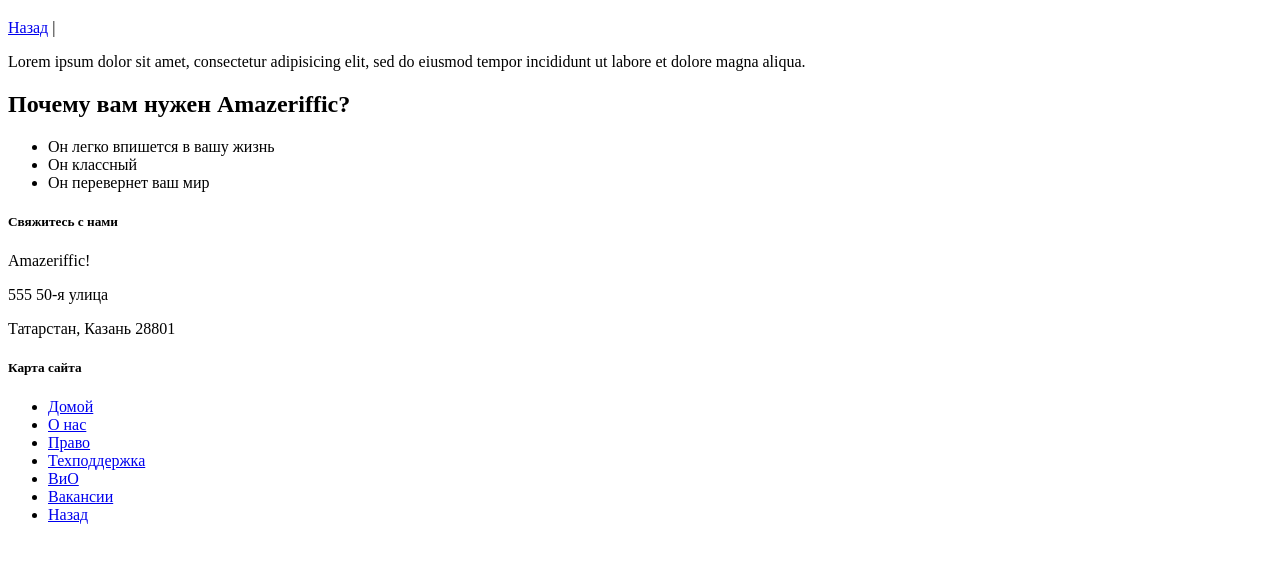
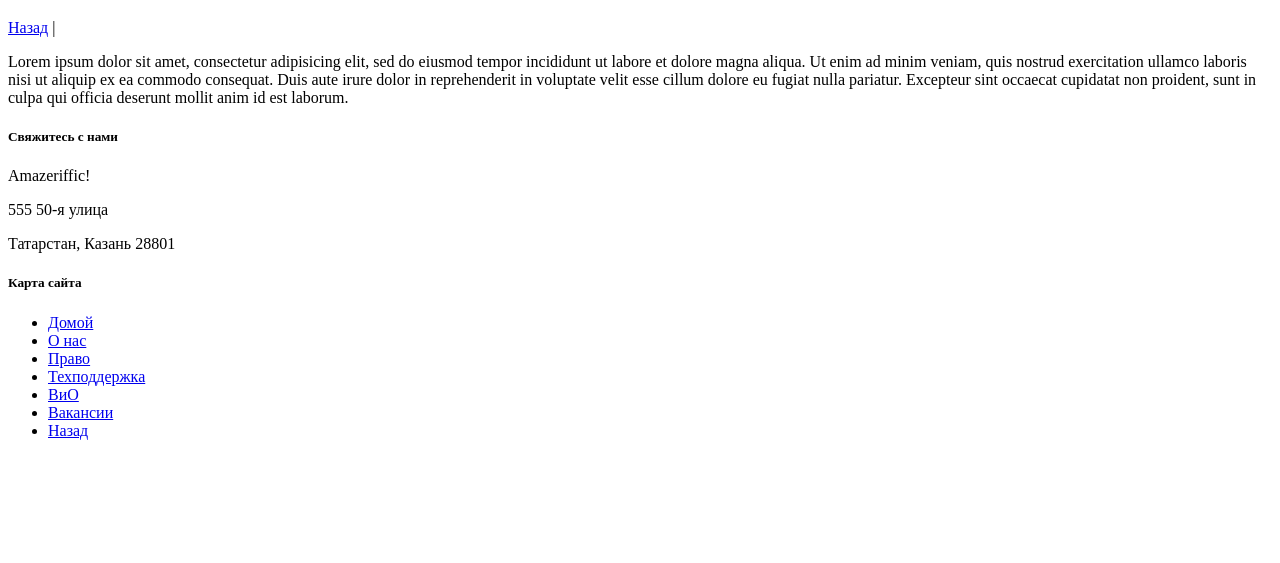
Before and after one commit to srkeys/Amazeriffic, a plain HTML site: page faq.html in a window 1280 px wide. Shown: the part 61-624 px from the top of the page. Drawn offline with Linux system fonts and the light colour scheme.

Commit message:
корректировка колонок

```diff
--- a/faq.html
+++ b/faq.html
@@ -11,14 +11,11 @@
 </nav>
 </header>
 <main>
-<p>Lorem ipsum dolor sit amet, consectetur adipisicing elit, sed do eiusmod tempor
-incididunt ut labore et dolore magna aliqua.</p>
-<h2>Почему вам нужен Amazeriffic?</h2>
-<ul>
-<li>Он легко впишется в вашу жизнь</li>
-<li>Он классный</li>
-<li>Он перевернет ваш мир</li>
-</ul>
+<p>Lorem ipsum dolor sit amet, consectetur adipisicing elit,
+sed do eiusmod tempor incididunt ut labore et dolore magna aliqua. Ut enim ad minim veniam,
+quis nostrud exercitation ullamco laboris nisi ut aliquip ex ea commodo consequat. Duis aute irure dolor in reprehenderit
+in voluptate velit esse cillum dolore eu fugiat nulla pariatur. Excepteur sint occaecat cupidatat non proident,
+sunt in culpa qui officia deserunt mollit anim id est laborum.</p>
 </main>
 <footer><div class="contact">
     <h5>Свяжитесь с нами</h5>
--- a/style.css
+++ b/style.css
@@ -1,6 +1,6 @@
 body {
     background: #f9e933;
-    overflow: auto;
+    /* font-size: 100%; */
     /* margin: auto;
     width: 855px; */
     }
@@ -13,6 +13,7 @@ body {
     }
     header {
         background: white;
+        overflow: auto;
         }
     header h1{
             float: left;
@@ -24,6 +25,7 @@ body {
     }
     main {
         background: white;
+        overflow: auto;
         }
     main .left_column {
             float: left;
@@ -47,10 +49,10 @@ body {
         width: 285px;
         width: 25%;
     } */
-    /* main .right_column {
+    main .right_column {
         float: right;
         width: 285px;
-    } */
+    }
     footer .left_column {
         float: left;
         width: 570px;
```
